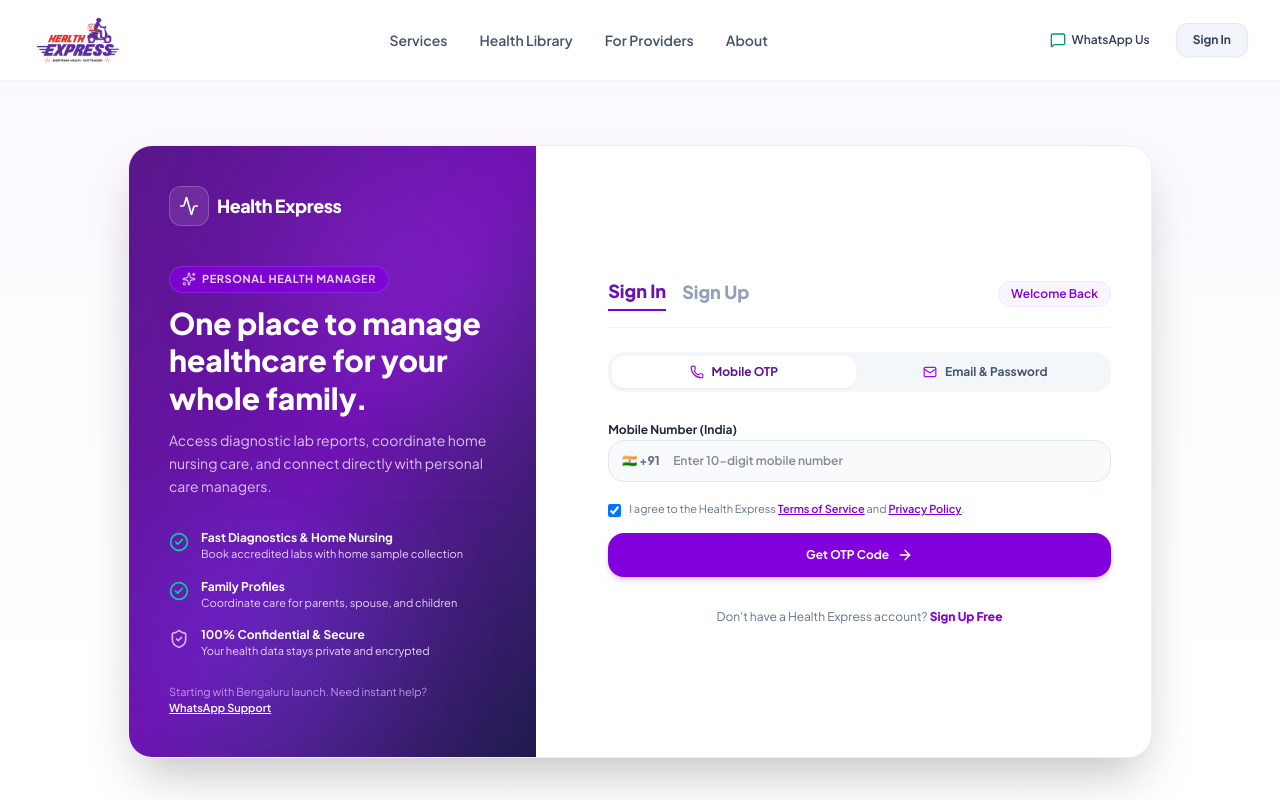
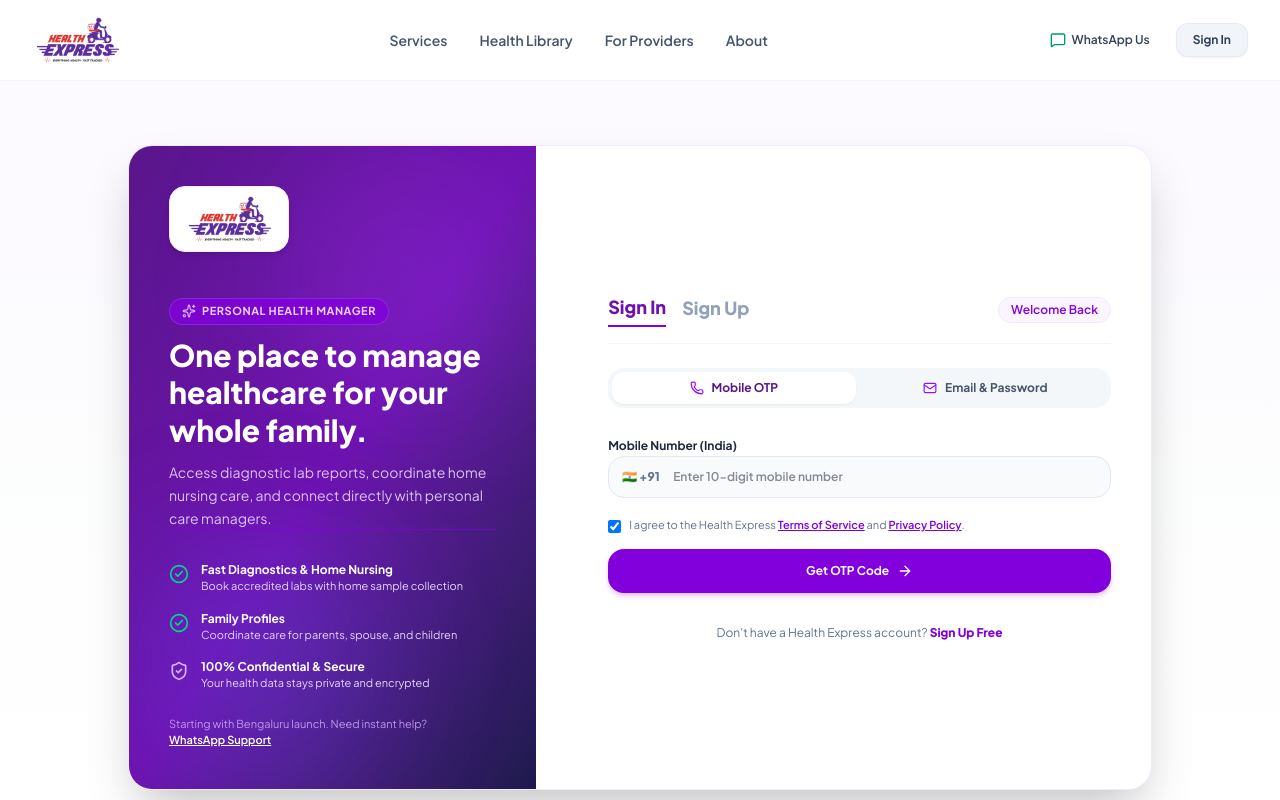
Before and after one commit to Tarunmakode123/healthexpressweb, a React (Vite) app: page /auth in a window 1280 px wide. Shown: the top 800 px of the page. Built offline with nearby package versions, Linux system fonts and the light colour scheme.

Commit message:
fix: render official Health Express brand logo image (/logo.png) on AuthPage

```diff
--- a/src/pages/AuthPage.jsx
+++ b/src/pages/AuthPage.jsx
@@ -244,11 +244,12 @@ export default function AuthPage() {
           <div className="absolute bottom-0 left-0 w-64 h-64 bg-indigo-500/20 rounded-full blur-3xl pointer-events-none"></div>
 
           <div className="relative z-10 space-y-6">
-            <Link to="/" className="inline-flex items-center gap-2 group">
-              <div className="w-10 h-10 rounded-xl bg-white/10 backdrop-blur-md border border-white/20 flex items-center justify-center text-white">
-                <Activity className="w-5 h-5" />
-              </div>
-              <span className="text-lg font-extrabold tracking-tight text-white">Health Express</span>
+            <Link to="/" className="inline-block group bg-white px-3.5 py-2 rounded-2xl border border-purple-100 shadow-md transition-transform hover:scale-105">
+              <img
+                src="/logo.png"
+                alt="Health Express - Everything Health Fast Tracked"
+                className="h-10 sm:h-12 w-auto object-contain"
+              />
             </Link>
 
             <div className="space-y-3 pt-4">
```
